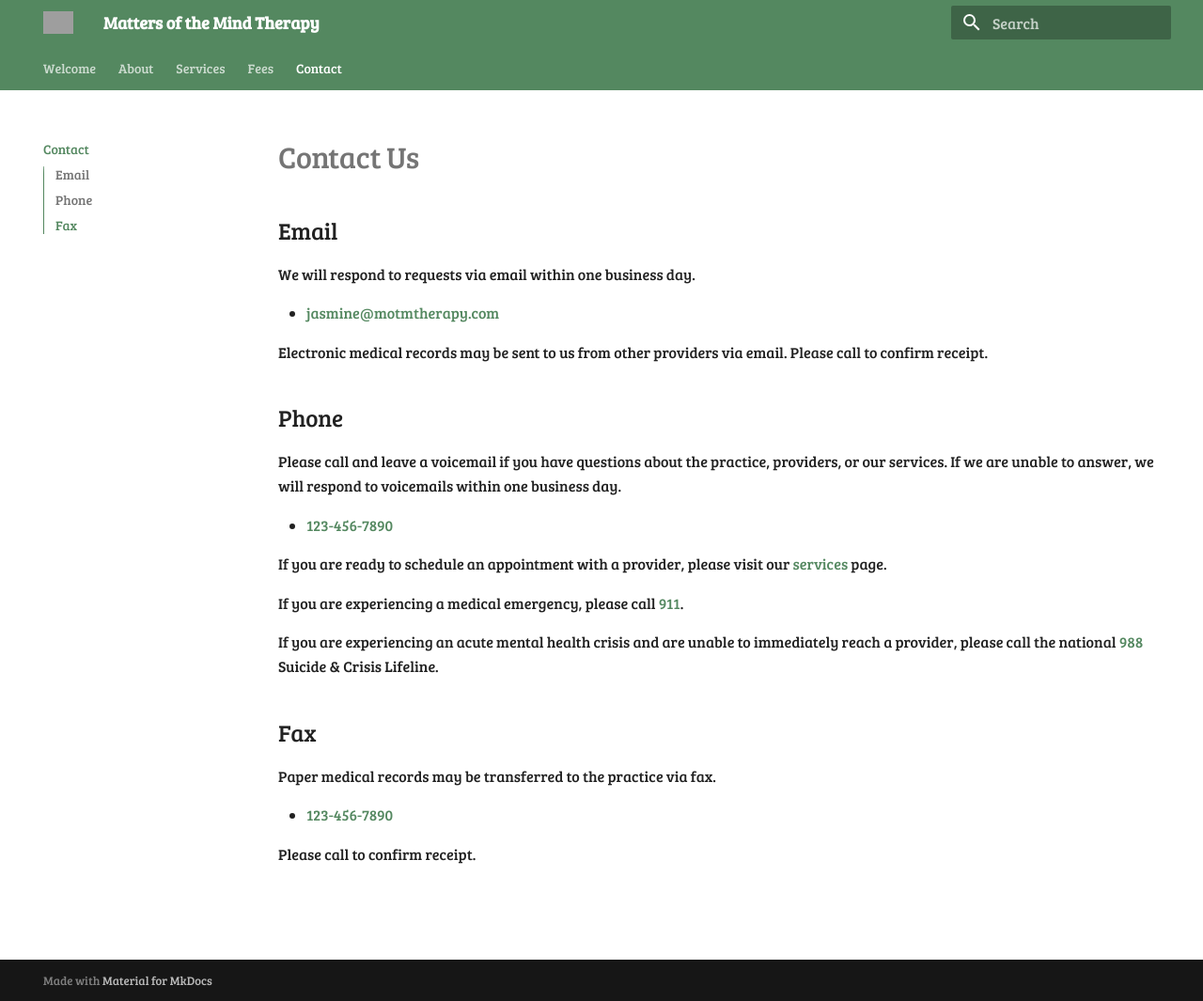
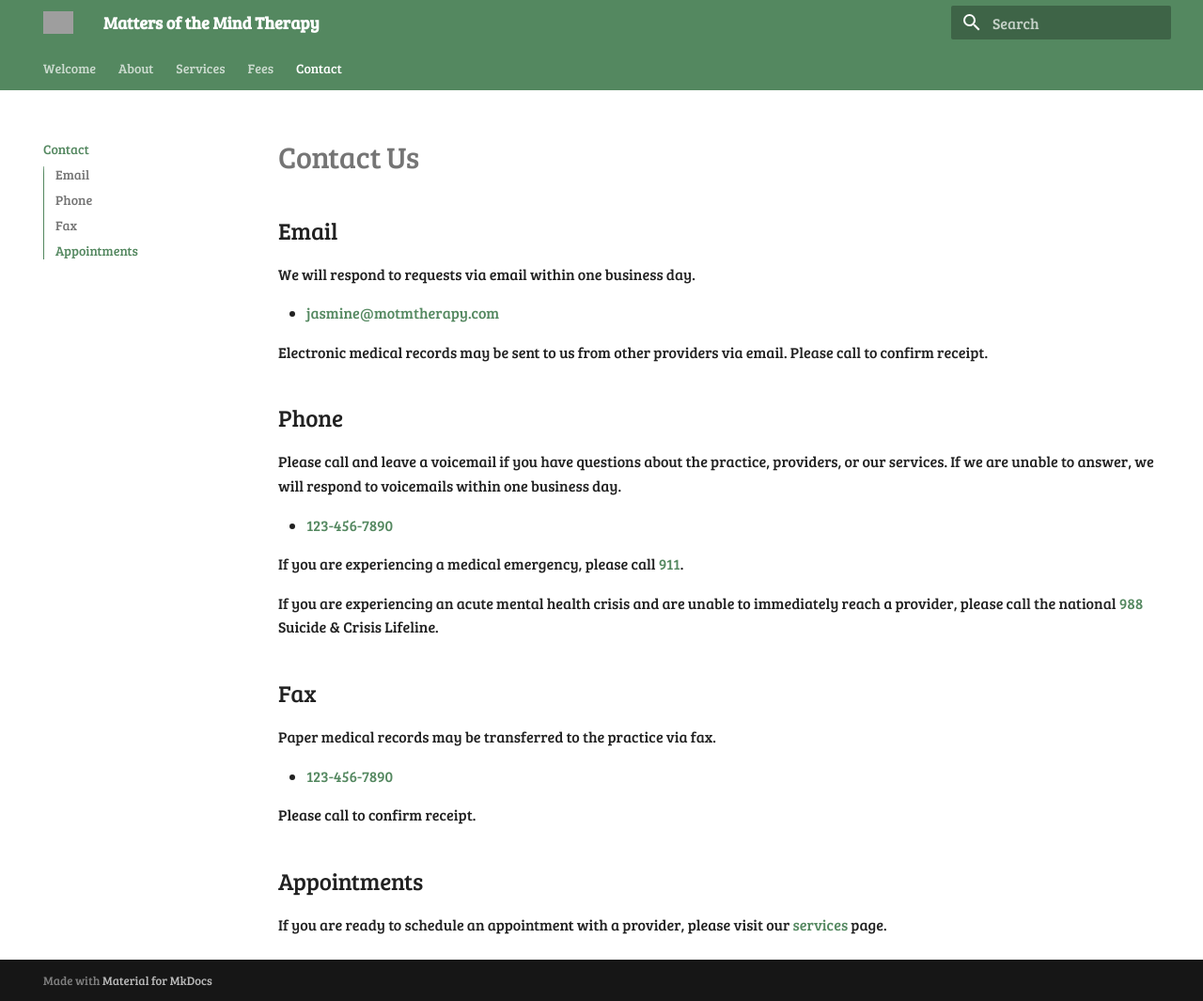
Before and after one commit to motm-therapy/website, an MkDocs documentation site: the page built from docs/contact.md, in a window 1280 px wide and 1065 px high. Shown: the whole window at 94% size. Built offline with MkDocs 1.6.1 and Material for MkDocs 9.7.7, drawn with Linux system fonts in a browser that asks for light colours; part of the change alters nothing that is shown; grey boxes are pictures that could not be loaded.

Commit message:
Update contact.md

```diff
--- a/docs/contact.md
+++ b/docs/contact.md
@@ -15,8 +15,6 @@ If we are unable to answer, we will respond to voicemails within one business da
 
 - [123-456-7890](tel:1234567890)
 
-If you are ready to schedule an appointment with a provider, please visit our [services](services.md) page.
-
 If you are experiencing a medical emergency, please call [911](tel:911).
 
 If you are experiencing an acute mental health crisis and are unable to immediately reach a provider,
@@ -29,3 +27,7 @@ Paper medical records may be transferred to the practice via fax.
 - [123-456-7890](tel:1234567890)
 
 Please call to confirm receipt.
+
+## Appointments
+
+If you are ready to schedule an appointment with a provider, please visit our [services](services.md) page.
```
